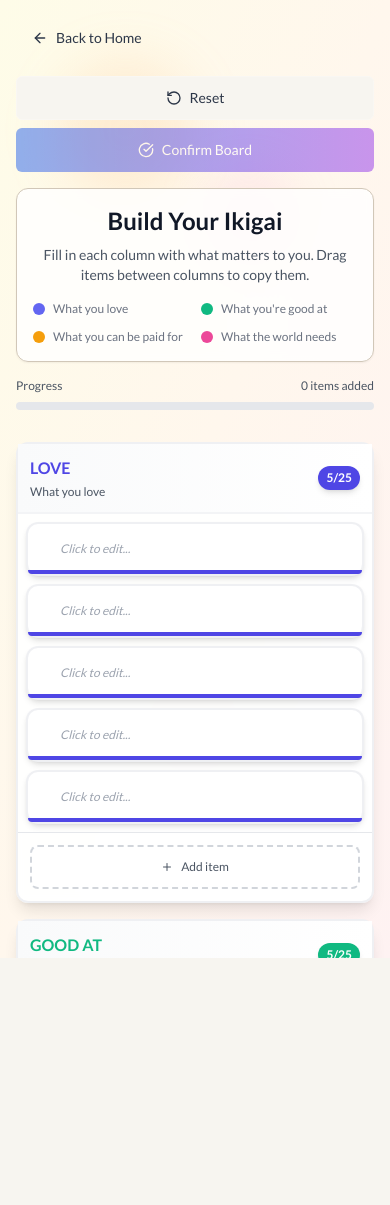
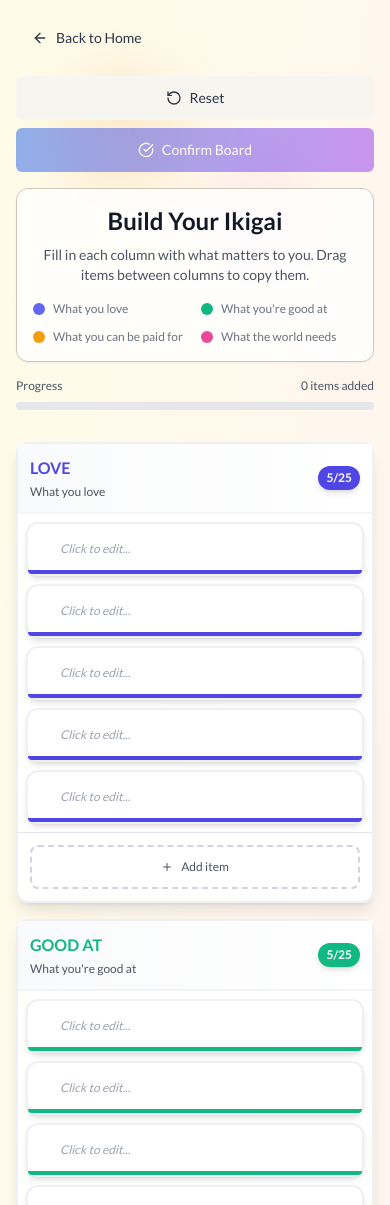
Before and after one commit to akuppa01/ikigai-finder, a Next.js app: page /board in a window 390 px wide. Shown: the top 1205 px of the page. Before the commit the page ends 958 px from the top, so only its background shows below. Built offline with nearby package versions, Linux system fonts and the light colour scheme.

Commit message:
mobile friendly

```diff
--- a/src/app/board/page.tsx
+++ b/src/app/board/page.tsx
@@ -167,7 +167,7 @@ export default function BoardPage() {
       {/* Board */}
       <div className="relative z-10 px-4 sm:px-6 pb-4 sm:pb-6">
         <div className="max-w-7xl mx-auto">
-          <div className="h-[500px] sm:h-[600px] min-h-[400px] sm:min-h-[500px]">
+          <div className="h-auto min-h-[400px] sm:h-[600px] sm:min-h-[500px]">
             <Board />
           </div>
         </div>
--- a/src/components/board/Board.tsx
+++ b/src/components/board/Board.tsx
@@ -214,7 +214,7 @@ export default function Board() {
       onDragOver={handleDragOver}
       onDragEnd={handleDragEnd}
     >
-      <div className="h-full">
+      <div className="h-full lg:h-full">
         {/* Desktop Grid */}
         <div className="hidden lg:grid lg:grid-cols-4 gap-8 h-full">
           {(Object.keys(columnConfig) as ColumnKey[]).map(columnKey => {
@@ -242,7 +242,7 @@ export default function Board() {
         </div>
 
         {/* Mobile Stack */}
-        <div className="lg:hidden space-y-4 sm:space-y-6">
+        <div className="lg:hidden space-y-4 sm:space-y-6 pb-8">
           {(Object.keys(columnConfig) as ColumnKey[]).map(columnKey => {
             const config = columnConfig[columnKey];
             const columnEntries = columns[columnKey];
--- a/src/components/board/Column.tsx
+++ b/src/components/board/Column.tsx
@@ -100,7 +100,7 @@ export default function Column({
     <motion.div
       ref={setNodeRef}
       className={cn(
-        'flex flex-col h-full min-h-[300px] sm:min-h-[400px] lg:min-h-[500px] bg-white/95 backdrop-blur-sm rounded-xl sm:rounded-2xl border-2 border-gray-200/60 transition-all duration-300 shadow-lg',
+        'flex flex-col h-auto min-h-[300px] sm:min-h-[400px] lg:h-full lg:min-h-[500px] bg-white/95 backdrop-blur-sm rounded-xl sm:rounded-2xl border-2 border-gray-200/60 transition-all duration-300 shadow-lg',
         isOver && 'border-blue-400 bg-blue-50/40 shadow-2xl scale-[1.02]',
         'hover:shadow-xl hover:border-gray-300 hover:scale-[1.01]'
       )}
```
